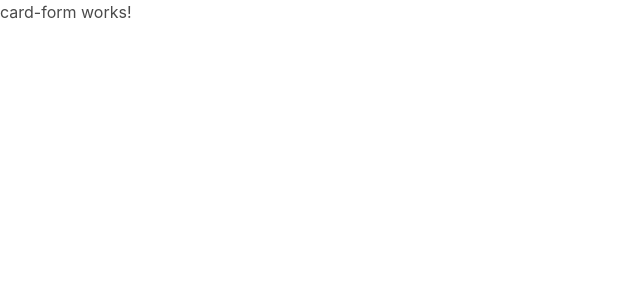
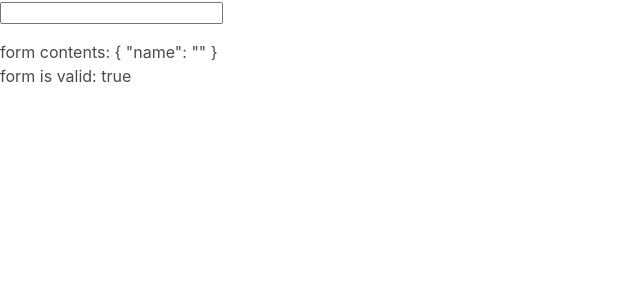
Before and after one commit to nelsW70/creditcard, an Angular app: page / in a window 1280 px wide. Shown: the top 300 px of the page, without its empty margins (0-640 px from the left). Built offline with nearby package versions, Linux system fonts and the light colour scheme.

Commit message:
add: form diagnostic ouput

```diff
--- a/src/app/card-form/card-form.component.html
+++ b/src/app/card-form/card-form.component.html
@@ -1 +1,6 @@
-<p>card-form works!</p>
+<form [formGroup]="cardForm">
+  <input formControlName="name" />
+</form>
+
+<div style="margin-top: 1rem">form contents: {{ cardForm.value | json }}</div>
+<div>form is valid: {{ cardForm.valid }}</div>
```
